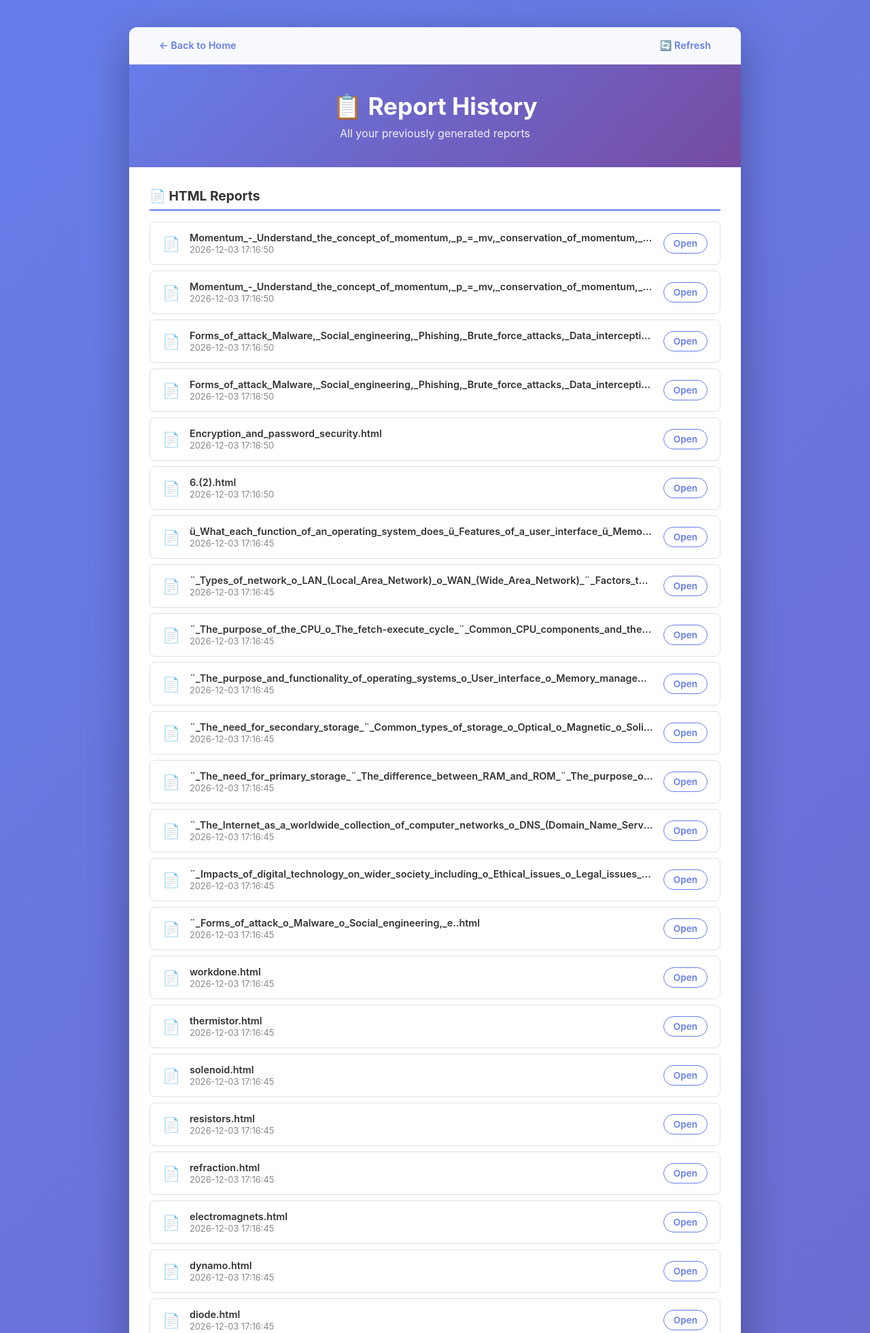
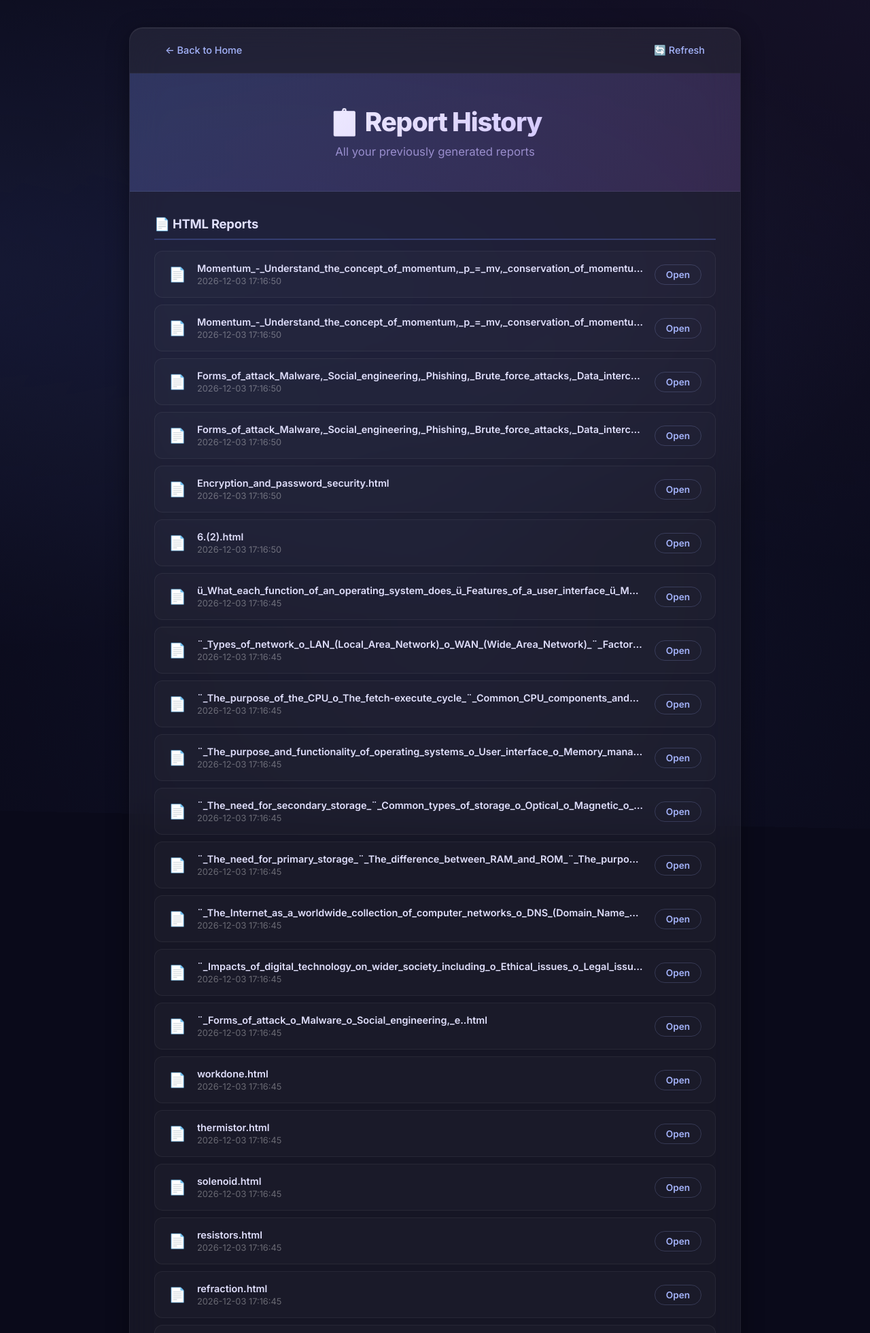
Before and after one commit to aliyancat/AI_Question_Finder, a Flask app: page /history in a window 1280 px wide. Shown: the top 1961 px of the page at 68% size. Run offline with Flask 3, Linux system fonts and the light colour scheme.

Commit message:
feat: update history template with new layout and content adjustments

```diff
--- a/templates/history.html
+++ b/templates/history.html
@@ -4,55 +4,90 @@
     <meta charset="UTF-8">
     <meta name="viewport" content="width=device-width, initial-scale=1.0">
     <title>History — PaperCode</title>
+    <link rel="preconnect" href="https://fonts.googleapis.com">
+    <link rel="preconnect" href="https://fonts.gstatic.com" crossorigin>
+    <link href="https://fonts.googleapis.com/css2?family=Inter:wght@400;500;600;700;800&display=swap" rel="stylesheet">
     <style>
         * { margin: 0; padding: 0; box-sizing: border-box; }
         body {
-            font-family: -apple-system, BlinkMacSystemFont, 'Segoe UI', Roboto, Oxygen, Ubuntu, Cantarell, sans-serif;
-            background: linear-gradient(135deg, #667eea 0%, #764ba2 100%);
+            font-family: 'Inter', -apple-system, BlinkMacSystemFont, 'Segoe UI', sans-serif;
+            background: #0a0a1a;
             min-height: 100vh;
             padding: 40px 20px;
+            position: relative;
+            overflow-x: hidden;
+        }
+        body::before {
+            content: '';
+            position: fixed;
+            top: -50%;
+            left: -50%;
+            width: 200%;
+            height: 200%;
+            background: radial-gradient(ellipse at 20% 50%, rgba(102, 126, 234, 0.12) 0%, transparent 50%),
+                        radial-gradient(ellipse at 80% 20%, rgba(118, 75, 162, 0.10) 0%, transparent 50%),
+                        radial-gradient(ellipse at 50% 80%, rgba(102, 126, 234, 0.06) 0%, transparent 50%);
+            pointer-events: none;
+            z-index: 0;
+            animation: ambientGlow 15s ease-in-out infinite alternate;
+        }
+        @keyframes ambientGlow {
+            0% { transform: translate(0, 0) rotate(0deg); }
+            100% { transform: translate(2%, 1%) rotate(3deg); }
         }
         .container {
             max-width: 900px;
             margin: 0 auto;
-            background: white;
-            border-radius: 12px;
-            box-shadow: 0 20px 60px rgba(0, 0, 0, 0.3);
+            background: rgba(255, 255, 255, 0.05);
+            backdrop-filter: blur(24px);
+            -webkit-backdrop-filter: blur(24px);
+            border-radius: 20px;
+            box-shadow: 0 8px 32px rgba(0, 0, 0, 0.4), inset 0 1px 0 rgba(255, 255, 255, 0.08);
             overflow: hidden;
+            border: 1px solid rgba(255, 255, 255, 0.06);
+            position: relative;
+            z-index: 1;
+            animation: fadeSlideUp 0.6s ease-out;
+        }
+        @keyframes fadeSlideUp {
+            from { opacity: 0; transform: translateY(30px); }
+            to { opacity: 1; transform: translateY(0); }
         }
         .header {
-            background: linear-gradient(135deg, #667eea 0%, #764ba2 100%);
+            background: linear-gradient(135deg, rgba(102, 126, 234, 0.25) 0%, rgba(118, 75, 162, 0.25) 100%);
             color: white;
-            padding: 40px 30px;
+            padding: 48px 36px;
             text-align: center;
+            border-bottom: 1px solid rgba(255, 255, 255, 0.06);
         }
-        .header h1 { font-size: 2.2em; margin-bottom: 8px; }
-        .header p { opacity: 0.9; }
-        .content { padding: 30px; }
+        .header h1 { font-size: 2.4em; font-weight: 800; letter-spacing: -0.03em; margin-bottom: 10px; background: linear-gradient(135deg, #fff 0%, #c4b5fd 100%); -webkit-background-clip: text; -webkit-text-fill-color: transparent; background-clip: text; }
+        .header p { opacity: 0.7; font-size: 1.05em; font-weight: 400; color: #c4b5fd; }
+        .content { padding: 36px; }
         .nav-bar {
             display: flex;
             justify-content: space-between;
-            padding: 12px 30px;
-            background: #f8f9ff;
-            border-bottom: 1px solid #e0e0e0;
+            padding: 16px 36px;
+            background: rgba(255, 255, 255, 0.02);
+            border-bottom: 1px solid rgba(255, 255, 255, 0.04);
         }
         .nav-bar a {
-            color: #667eea;
+            color: #a5b4fc;
             text-decoration: none;
-            font-weight: 600;
+            font-weight: 500;
             font-size: 0.9em;
-            padding: 6px 14px;
-            border-radius: 6px;
-            transition: background 0.2s;
+            padding: 8px 16px;
+            border-radius: 8px;
+            transition: all 0.2s;
         }
-        .nav-bar a:hover { background: #eef1ff; }
+        .nav-bar a:hover { background: rgba(255, 255, 255, 0.06); color: #e0dffc; }
         .section-title {
-            font-size: 1.2em;
+            font-size: 1.15em;
             font-weight: 700;
-            color: #333;
+            color: #e0dffc;
             margin-bottom: 16px;
-            padding-bottom: 8px;
-            border-bottom: 2px solid #667eea;
+            padding-bottom: 10px;
+            border-bottom: 2px solid rgba(102, 126, 234, 0.3);
+            letter-spacing: -0.01em;
         }
         .file-list {
             margin-bottom: 36px;
@@ -60,16 +95,18 @@
         .file-card {
             display: flex;
             align-items: center;
-            gap: 14px;
-            padding: 14px 18px;
-            border: 1px solid #e0e0e0;
-            border-radius: 8px;
-            margin-bottom: 8px;
-            transition: all 0.2s;
+            gap: 16px;
+            padding: 16px 20px;
+            background: rgba(255, 255, 255, 0.02);
+            border: 1px solid rgba(255, 255, 255, 0.06);
+            border-radius: 12px;
+            margin-bottom: 10px;
+            transition: all 0.25s ease;
         }
         .file-card:hover {
-            border-color: #667eea;
-            background: #f8f9ff;
+            border-color: rgba(102, 126, 234, 0.3);
+            background: rgba(102, 126, 234, 0.04);
+            transform: translateX(4px);
         }
         .file-card .icon { font-size: 1.3em; }
         .file-card .info {
@@ -78,7 +115,7 @@
         }
         .file-card .name {
             font-weight: 600;
-            color: #333;
+            color: #e0dffc;
             font-size: 0.9em;
             white-space: nowrap;
             overflow: hidden;
@@ -86,33 +123,40 @@
         }
         .file-card .date {
             font-size: 0.8em;
-            color: #888;
-            margin-top: 2px;
+            color: rgba(255, 255, 255, 0.35);
+            margin-top: 3px;
         }
         .file-card .open-link {
-            color: #667eea;
+            color: #a5b4fc;
             text-decoration: none;
             font-weight: 600;
             font-size: 0.85em;
             white-space: nowrap;
-            padding: 6px 14px;
+            padding: 6px 16px;
             border-radius: 999px;
-            border: 1px solid #667eea;
+            border: 1px solid rgba(165, 180, 252, 0.2);
             transition: all 0.2s;
+            flex-shrink: 0;
         }
         .file-card .open-link:hover {
-            background: #667eea;
-            color: white;
+            background: rgba(165, 180, 252, 0.1);
+            border-color: rgba(165, 180, 252, 0.4);
         }
         .empty-msg {
             text-align: center;
-            color: #999;
+            color: rgba(255, 255, 255, 0.3);
             padding: 40px 20px;
             font-size: 1em;
+            background: rgba(255, 255, 255, 0.02);
+            border-radius: 12px;
+            border: 1px dashed rgba(255, 255, 255, 0.06);
         }
         @media (max-width: 600px) {
-            .header h1 { font-size: 1.6em; }
-            .content { padding: 20px; }
+            body { padding: 16px 12px; }
+            .header { padding: 32px 20px; }
+            .header h1 { font-size: 1.7em; }
+            .content { padding: 24px 20px; }
+            .nav-bar { padding: 12px 20px; }
         }
     </style>
 </head>
```
